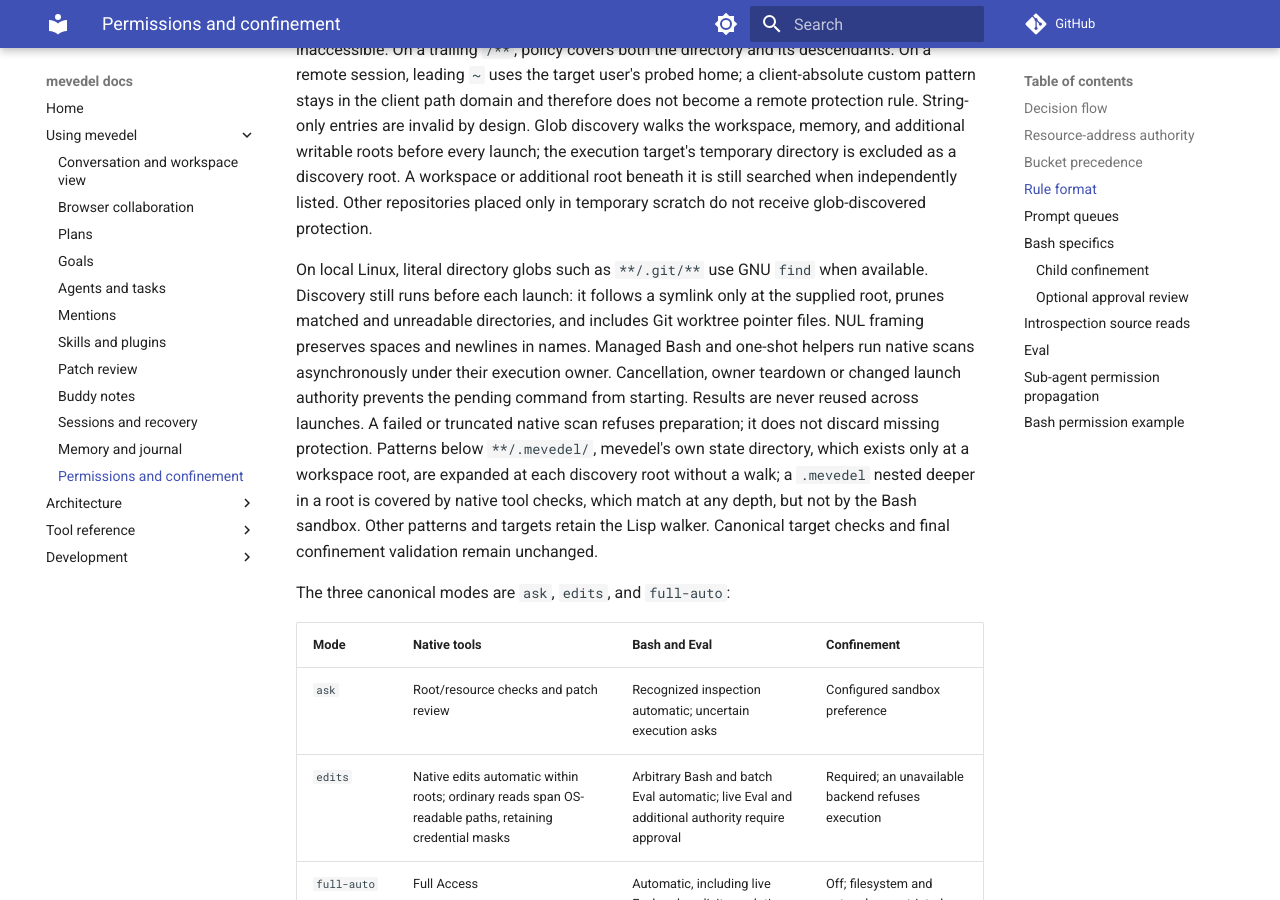
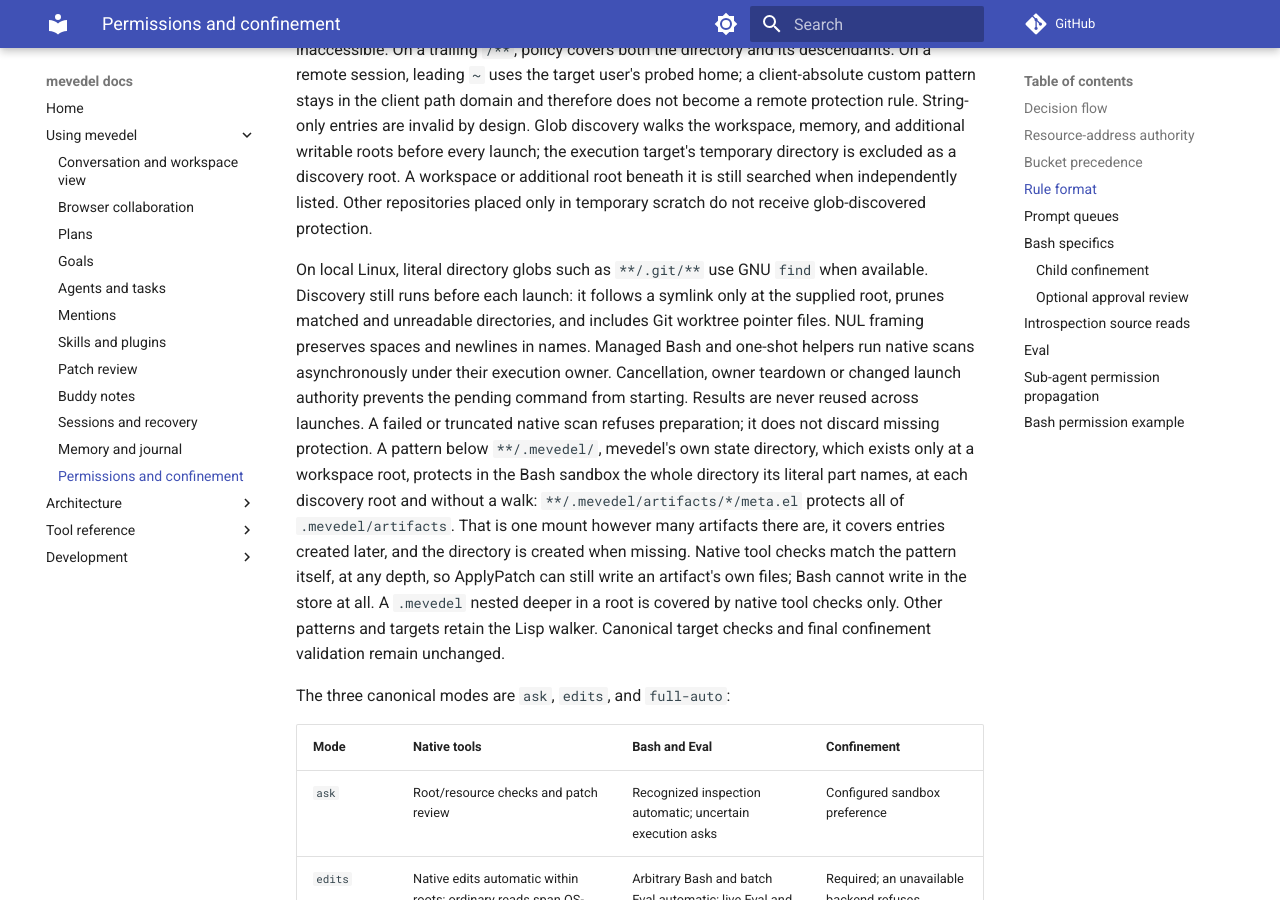
Before and after one commit to FrauH0lle/mevedel, an MkDocs documentation site: the page built from docs/permissions.md, in a window 1280 px wide and 900 px high, scrolled down 6107 px. Built offline with MkDocs 1.6.1 and Material for MkDocs 9.7.7, drawn with Linux system fonts in a browser that asks for light colours; comment, search, counter and statistics services are not loaded.

Commit message:
perf(sandbox): Protect mevedel's state directories with one mount each
Each artifact added up to four protected entries, every one resolved,
symlink-checked and bound before every Bash launch: 89 ms at 50
artifacts, 325 ms at 200, more over TRAMP.  The lease pattern, holding
`**' below its anchor, also fell through to a walk of the whole
workspace on every launch.  A missing directory was stood in for by its
first missing parent, making all of `.mevedel' read-only, and a root
containing `[' lost its protection to wildcard expansion.

* mevedel-sandbox.el (mevedel-sandbox--protected-candidates): Protect,
at each root, the whole directory a `**/.mevedel/' pattern's literal
part names, creating it when missing.
(mevedel-sandbox--root-anchored-names): Say so.
* test/test-mevedel-sandbox.el (mevedel-sandbox--protected-candidates):
Two mounts for any number of artifacts, a missing lease directory, and
a root containing brackets.
* docs/permissions.md: Describe it; Bash cannot write in the store.

```diff
--- a/docs/permissions.md
+++ b/docs/permissions.md
@@ -244,10 +244,15 @@
 execution owner. Cancellation, owner teardown or changed launch authority prevents
 the pending command from starting. Results are never reused across launches.
 A failed or truncated native scan refuses preparation; it does not discard missing protection.
-Patterns below `**/.mevedel/`, mevedel's own state directory, which exists only
-at a workspace root, are expanded at each discovery root without a walk; a
-`.mevedel` nested deeper in a root is covered by native tool checks, which match
-at any depth, but not by the Bash sandbox.
+A pattern below `**/.mevedel/`, mevedel's own state directory, which exists
+only at a workspace root, protects in the Bash sandbox the whole directory its
+literal part names, at each discovery root and without a walk:
+`**/.mevedel/artifacts/*/meta.el` protects all of `.mevedel/artifacts`. That is
+one mount however many artifacts there are, it covers entries created later,
+and the directory is created when missing. Native tool checks match the
+pattern itself, at any depth, so ApplyPatch can still write an artifact's own
+files; Bash cannot write in the store at all. A `.mevedel` nested deeper in a
+root is covered by native tool checks only.
 Other patterns and targets retain the Lisp walker. Canonical target checks and
 final confinement validation remain unchanged.
 
```
Also changed, not shown: 2 other files.
